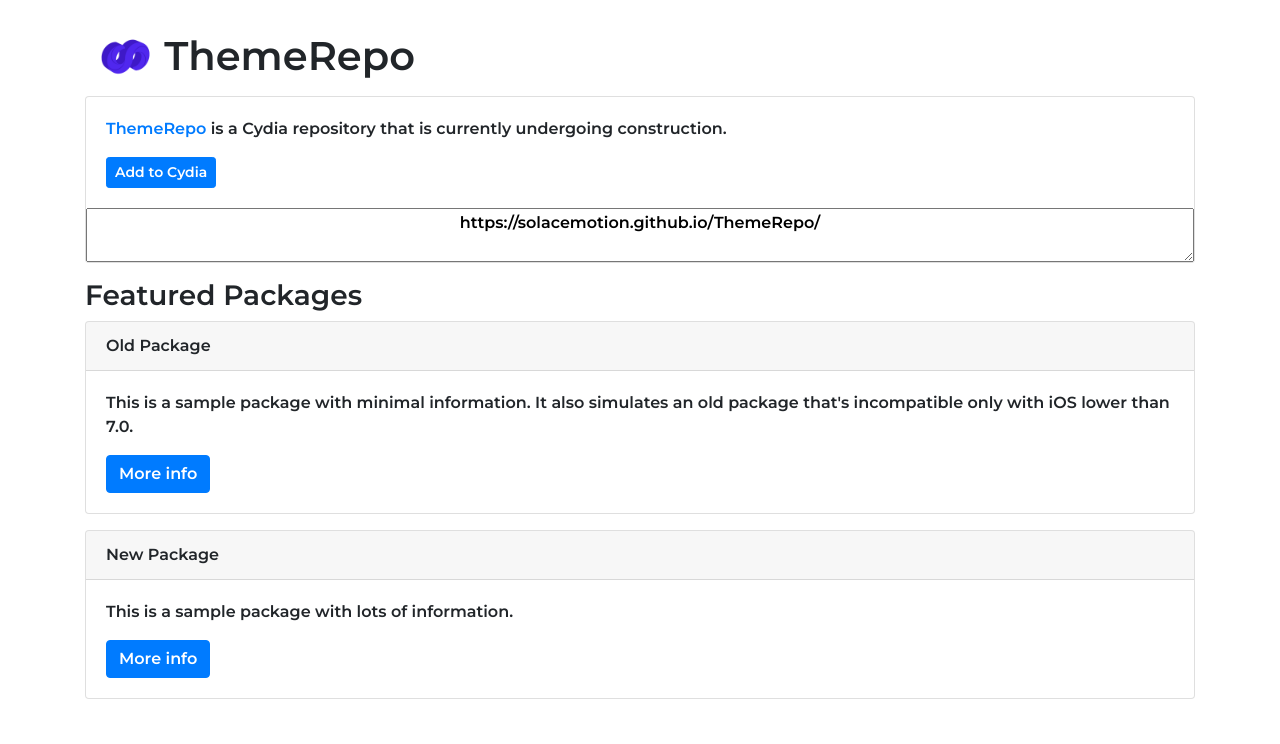
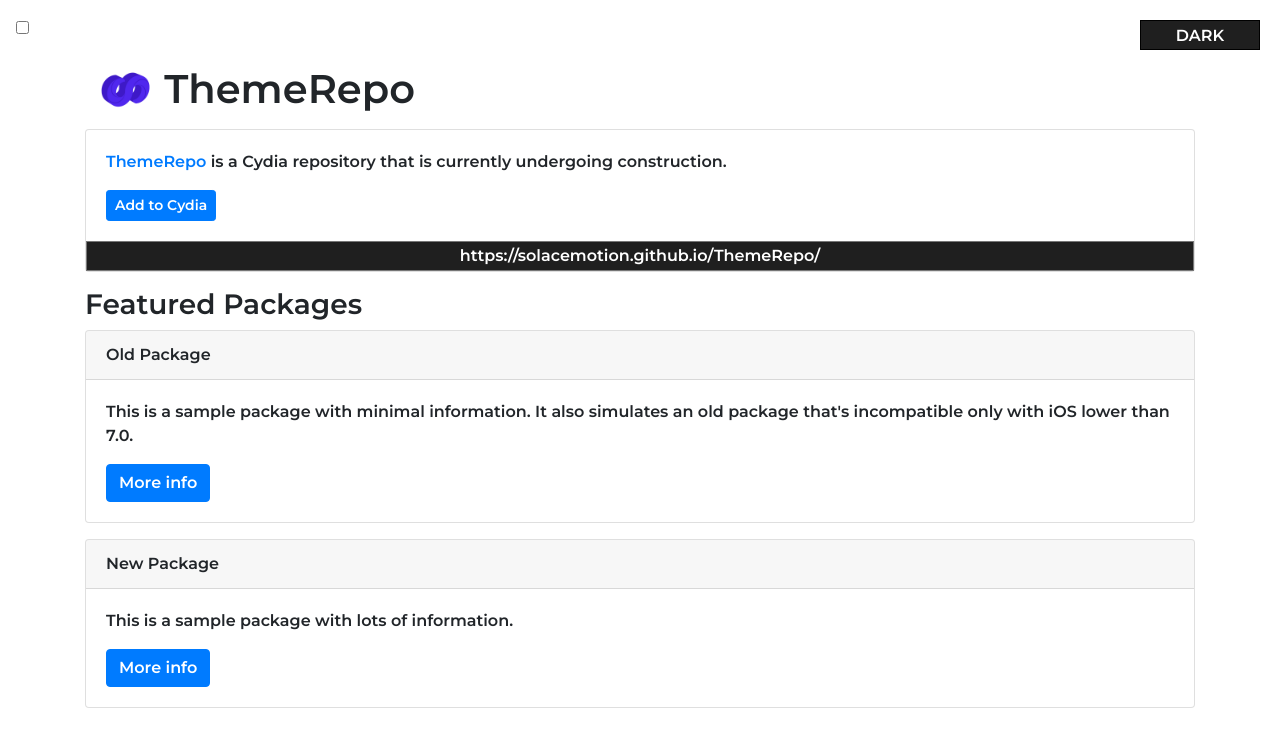
Before and after one commit to SolaceMotion/SolaceRepo, a plain HTML site: page index.html in a window 1280 px wide. Drawn offline with nearby package versions, Linux system fonts and the light colour scheme.

Commit message:
[scripts] Added Dark/Light mode toggle

```diff
--- a/depictions/style.css
+++ b/depictions/style.css
@@ -4,6 +4,9 @@
 
 textarea {
     text-align: center;
+    background-color: #1f1f1f;
+    color: white;
+    resize: none;
 }
 
 ::selection {
@@ -89,4 +92,67 @@ html.can-touch .link-item:active{ /* disable hover effect when input is touch */
         background-color: #1f1f1f;
     }
 
-}
+    input[type="checkbox"] {
+        -webkit-appearance: none;
+        visibility: hidden;
+        display: none;
+    }
+
+    /* .check {
+        position: relative;
+        display: block;
+        width: 40px;
+        height: 20px;
+        background: #092c3e;
+        cursor: pointer;
+        border-radius: 20px;
+        overflow: hidden;
+    }
+
+    input[type="checkbox"]:checked ~ .check {
+        background: white;
+        box-shadow: 0 0 0 1200px #092c3e;
+        */
+    }
+
+    ul {
+        position: absolute;
+        top: 20px;
+        right: 20px;
+        margin: 0;
+        padding: 0;
+        width: 120px;
+        height: 30px;
+        z-index: 1;
+        border: 1px solid #000;
+        cursor: pointer;
+        overflow: hidden;
+    }
+
+    ul li {
+        list-style: none;
+        width: 100%;
+        height: 60px;
+        text-align: center;
+        text-transform: uppercase;
+    }
+
+    ul.active li {
+        transform: translateY(-30px);
+    }
+
+    body.dark {
+        background: white;
+    }
+
+    ul li span {
+        display: block;
+        height: 30px;
+        width: 100%;
+        line-height: 30px;
+    }
+
+    ul li span:nth-child(1) {
+        background: #1f1f1f;
+        color: #fff;
+    }
--- a/index.html
+++ b/index.html
@@ -7,9 +7,22 @@
   <link rel="stylesheet" href="https://stackpath.bootstrapcdn.com/bootstrap/4.5.0/css/bootstrap.min.css" integrity="sha384-9aIt2nRpC12Uk9gS9baDl411NQApFmC26EwAOH8WgZl5MYYxFfc+NcPb1dKGj7Sk" crossorigin="anonymous">
   <link rel="stylesheet" href="depictions/style.css">
   <script src="https://ajax.googleapis.com/ajax/libs/jquery/2.1.3/jquery.min.js"></script>
+  <script src="https://code.jquery.com/jquery-3.5.1.js"></script>
+  <script src="scripts/script.js"></script>
   <link href="https://fonts.googleapis.com/css2?family=Montserrat:wght@600&display=swap" rel="stylesheet">
+  <link rel="icon" type="image/png" sizes="192x192" href="CydiaIcon.png">
 </head>
 <body>
+	<label>
+		<input type="checkbox">
+		<span class="check"></span>
+	</label>
+	<ul>
+		<li>
+			<span>Dark</span>	<!--Light/Dark Switch (needs work on)-->
+			<span>Light</span>
+		</li>
+	</ul>
 
 <div class="container">
 	<img src="CydiaIcon.png" width="80" height="80">
@@ -22,10 +35,9 @@
 			<p><span class="text-primary"><b>ThemeRepo</span></b> is a Cydia repository that is currently undergoing construction.</p>
 			<a class="btn btn-sm btn-primary" href="cydia://url/https://cydia.saurik.com/api/share#?source=https://supermamon.github.io/Reposi3/">Add to Cydia</a>
 		</div>
-		<textarea>https://solacemotion.github.io/ThemeRepo/</textarea>
+		<textarea rows="1">https://solacemotion.github.io/ThemeRepo/</textarea>
 	</div>
 </div>
-<p></p>
 <div class="container">
   <h3 id="wells" class="page-header">Featured Packages</h3>
 </div>
--- /dev/null
+++ b/scripts/script.js
@@ -0,0 +1,6 @@
+$(document).ready(function(){
+    $('ul').click(function(){
+        $('ul').toggleClass('active')
+        $('body').toggleClass('dark')
+    })
+})
```
Also changed, not shown: 1 other file.
